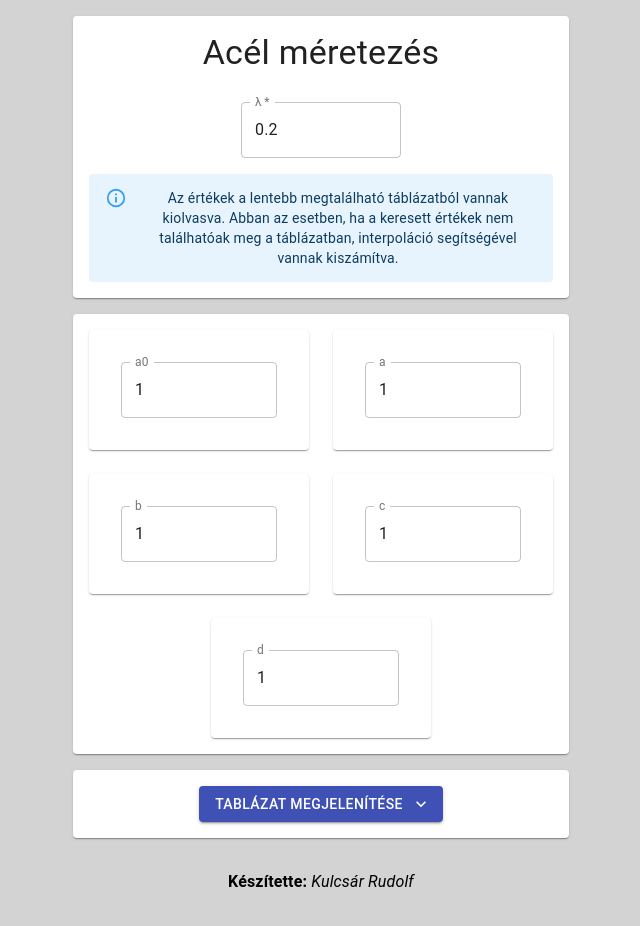
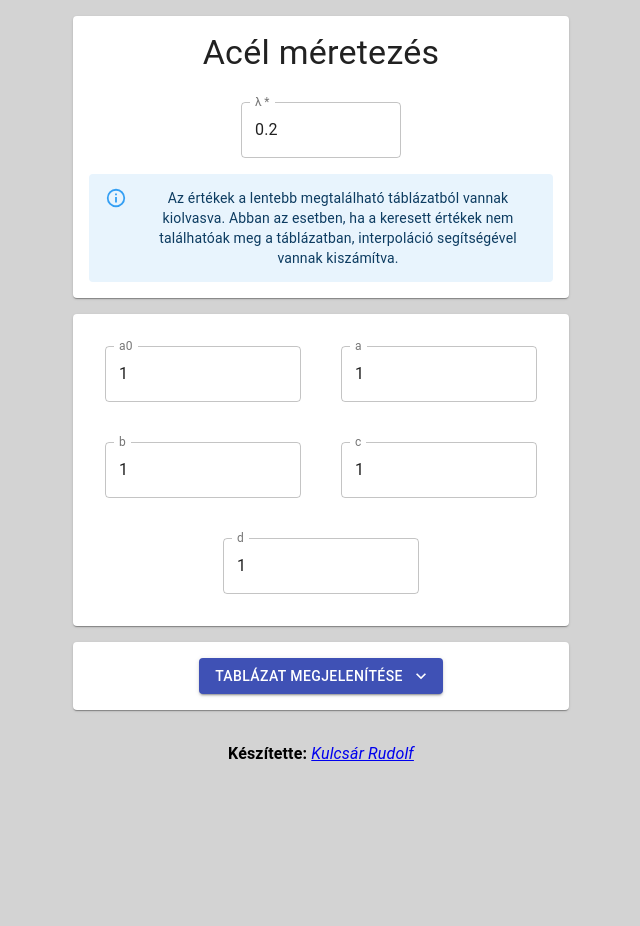
Before and after one commit to kulcsarrudolf/acel-meretezes, a React (Create React App) app: page / in a window 1280 px wide. Shown: the whole page, without its empty margins (319-959 px from the left). After the commit the page ends 800 px from the top, so only its background shows below. Built offline with nearby package versions, Linux system fonts and the light colour scheme.

Commit message:
UI Updates: number input for lambda and values display style

```diff
--- a/src/App.tsx
+++ b/src/App.tsx
@@ -99,6 +99,7 @@ function App() {
               label="λ"
               value={lambda}
               variant="outlined"
+              type="number"
               onChange={handleChangeLambda}
             />
             <Alert severity="info">
@@ -121,16 +122,16 @@ function App() {
                 direction="row"
                 justifyContent="center"
                 alignItems="center"
-                spacing={3}
+                spacing={1}
               >
                 {/* {isValidInput && ( */}
                 <>
                   {['a0', 'a', 'b', 'c', 'd'].map((valueType) => (
-                    <Grid item xs={6} key={uuidv4()}>
-                      <Paper className={classes.paper}>
+                    <Grid item sm={6} xs={12} key={uuidv4()}>
+                      {/* <Paper className={classes.paper}> */}
                       <TextField
                         key={uuidv4()}
-                          style={{ maxWidth: '10rem', margin: '1rem' }}
+                        style={{ margin: '1rem' }}
                         variant="outlined"
                         label={valueType}
                         value={currentValues[valueType]}
@@ -138,7 +139,7 @@ function App() {
                           readOnly: true,
                         }}
                       />
-                      </Paper>
+                      {/* </Paper> */}
                     </Grid>
                   ))}
                 </>
@@ -203,7 +204,12 @@ function App() {
 
         <Grid item xs={12}>
           <Typography className={classes.paper}>
-            <b>Készítette:</b> <i>Kulcsár Rudolf</i>
+            <b>Készítette:</b>{' '}
+            <i>
+              <a target="_blank" rel="noreferrer" href="https://kulcsarrudolf.com/">
+                Kulcsár Rudolf
+              </a>
+            </i>
           </Typography>
         </Grid>
       </Grid>
```
Lines whose indentation alone changed are shown as unchanged.
